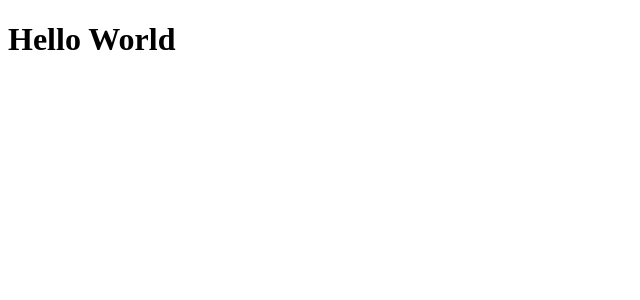
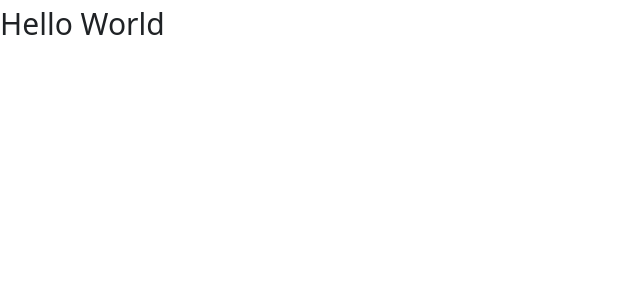
Before and after one commit to obadakhalili/ExpoTwitt, a Vue app in the folder packages/client/: page / in a window 1280 px wide. Shown: the top 300 px of the page, without its empty margins (0-640 px from the left). Built offline with nearby package versions, Linux system fonts and the light colour scheme; a small style sheet from the web is missing.

Commit message:
setup naiveui and vfonts

```diff
--- a/packages/client/package.json
+++ b/packages/client/package.json
@@ -9,6 +9,8 @@
     "serve": "vite preview --host"
   },
   "dependencies": {
+    "naive-ui": "^2.21.2",
+    "vfonts": "^0.1.0",
     "vue": "^3.2.16"
   },
   "devDependencies": {
--- a/packages/client/src/App.jsx
+++ b/packages/client/src/App.jsx
@@ -1,6 +1,7 @@
 import { defineComponent } from "vue"
+import { NH1 } from "naive-ui"
 
 export default defineComponent({
   name: "App",
-  render: () => <h1>Hello World</h1>,
+  render: () => <NH1>Hello World</NH1>,
 })
--- a/packages/client/src/main.js
+++ b/packages/client/src/main.js
@@ -1,4 +1,6 @@
 import { createApp } from "vue"
+import "vfonts/Lato.css"
+
 import App from "./App.jsx"
 
 createApp(App).mount("#app")
```
Also changed, not shown: 1 other file (tests, documents, lock files or other folders).
